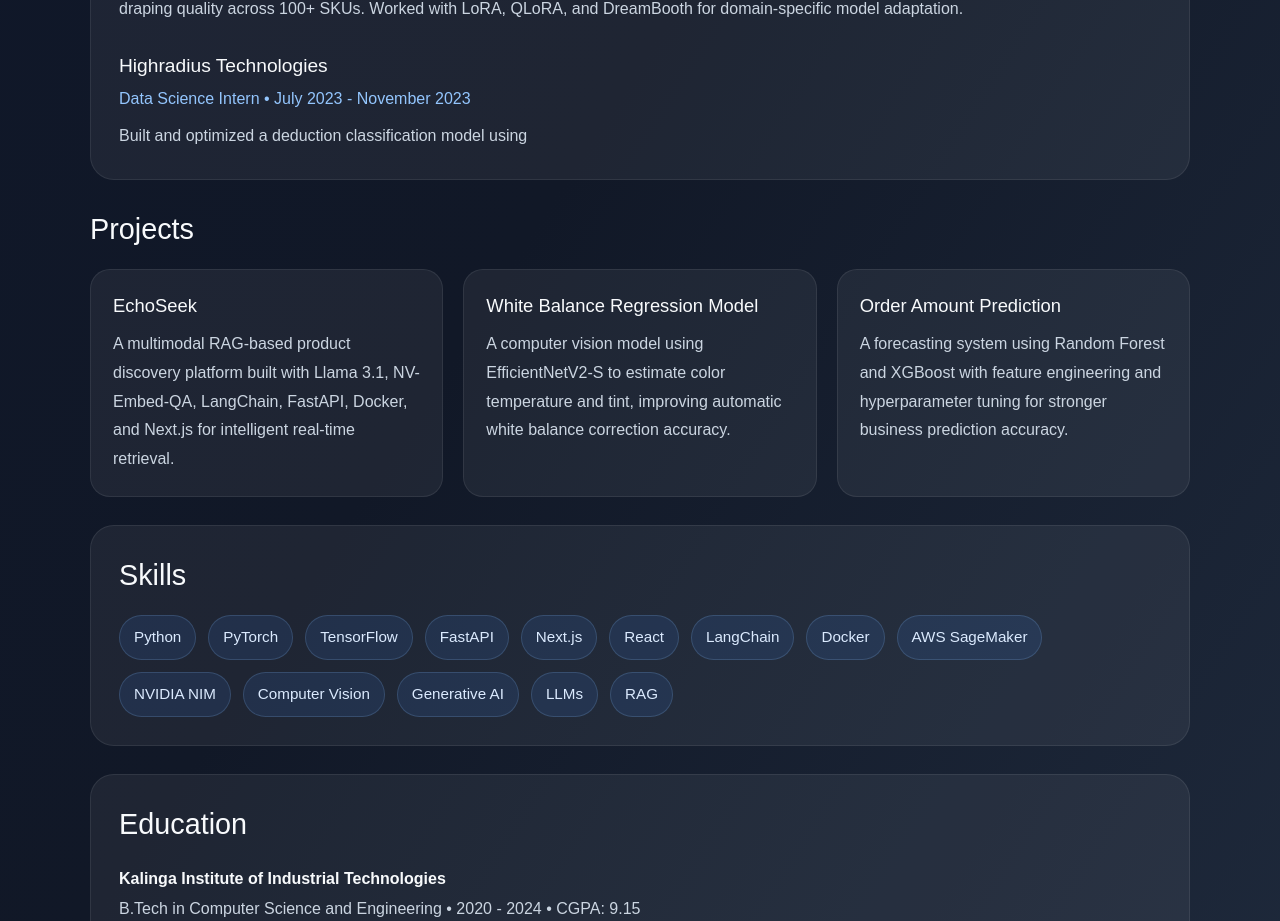
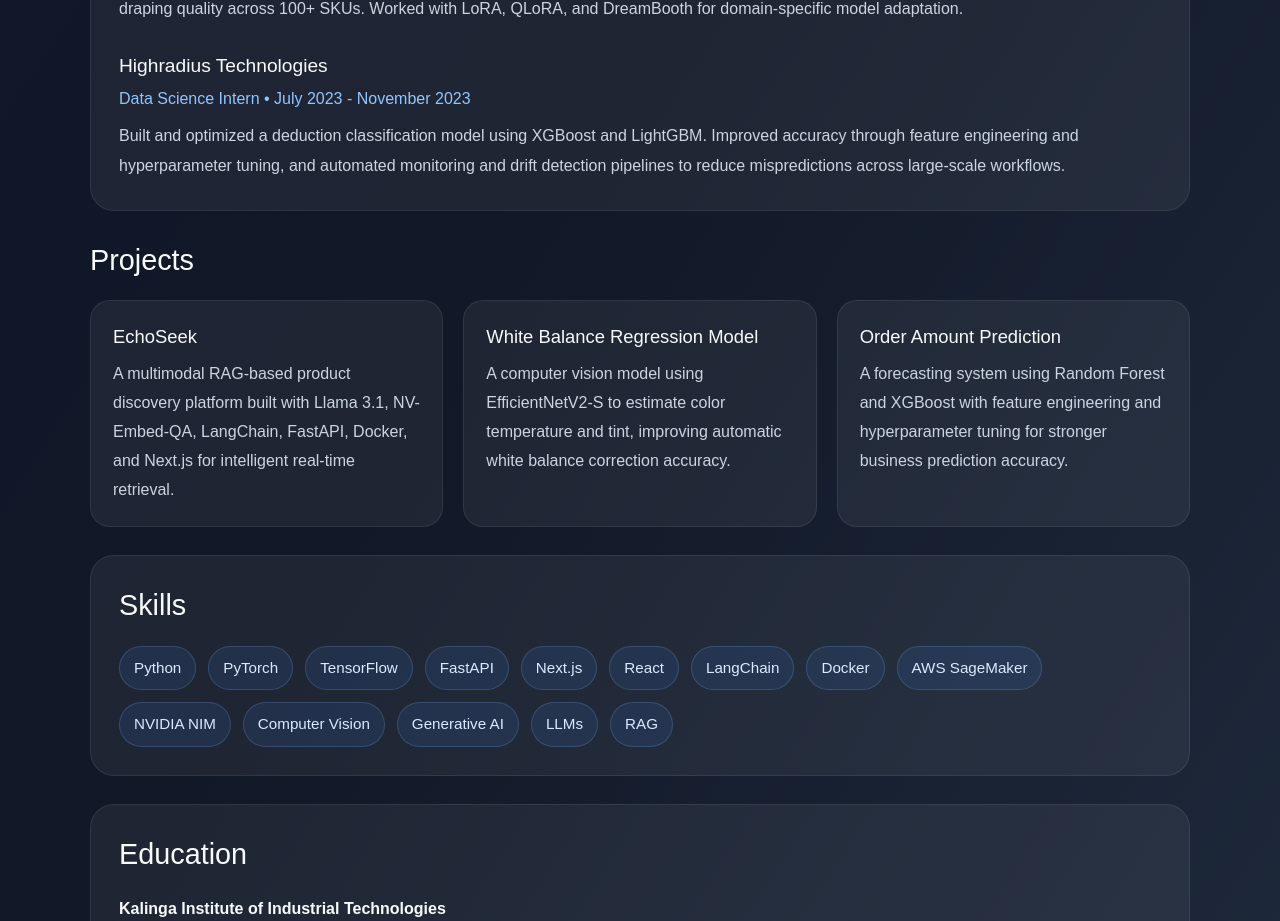
Before and after one commit to pratim4dasude/Personal_dashboard, a Next.js app: page / in a window 1280 px wide. Shown: the part 940-1861 px from the top of the page. Built offline with nearby package versions, Linux system fonts and the light colour scheme.

Commit message:
minor updates

```diff
--- a/app/page.tsx
+++ b/app/page.tsx
@@ -221,7 +221,10 @@
                 Data Science Intern • July 2023 - November 2023
               </p>
               <p style={{ color: "#cbd5e1", lineHeight: "1.9" }}>
-                Built and optimized a deduction classification model using
+                Built and optimized a deduction classification model using XGBoost and LightGBM. Improved accuracy through feature
+                engineering and hyperparameter tuning, and automated monitoring
+                and drift detection pipelines to reduce mispredictions across
+                large-scale workflows.
 
               </p>
             </div>
```
